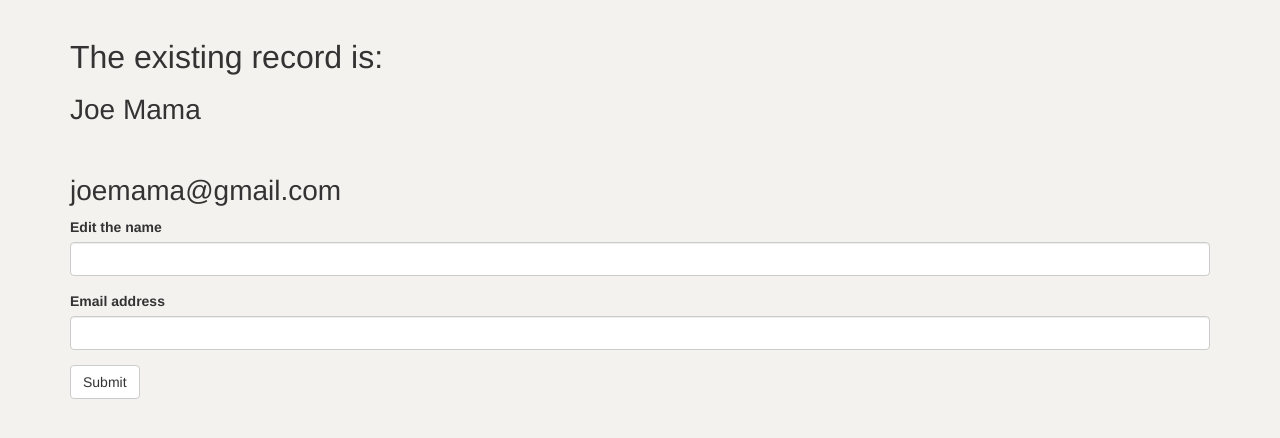
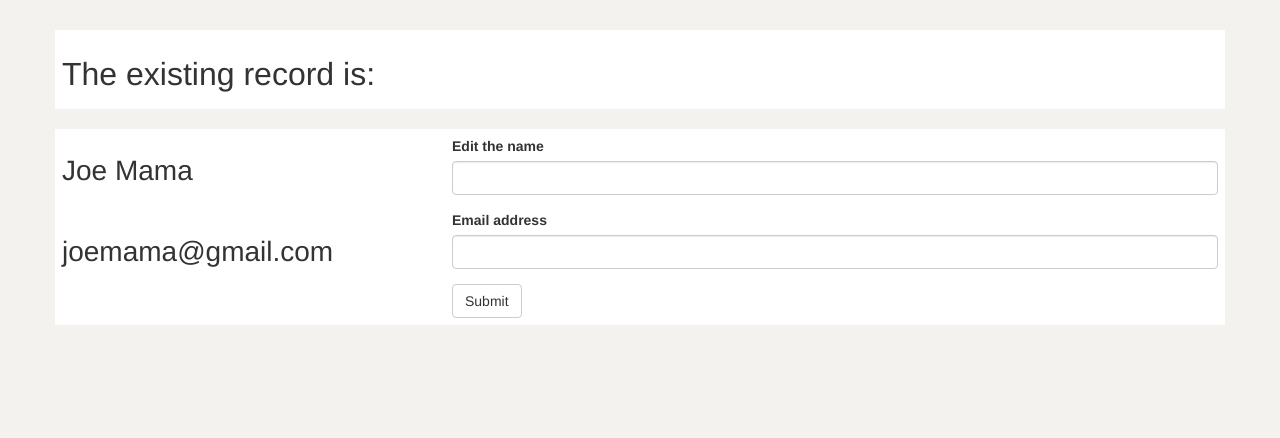
Before and after one commit to lkoblenc/project, a Flask app: page /update/1 in a window 1280 px wide. Shown: the part 52-490 px from the top of the page. Run offline with Flask 2, Linux system fonts and the light colour scheme; data comes from the database, SQL or seed files in the repository; both versions use the stored data as it was after the commit; some libraries are stand-ins or nearby versions.

Commit message:
added styling to edit.html

```diff
--- a/static/styles.css
+++ b/static/styles.css
@@ -23,6 +23,7 @@ body {
 .bg-layout {
 	background-color: white;
 	/*border-radius: 10px;*/
+	padding: 7px;
 }
 .degrees ul, .courses ul {
 	list-style-type: none;
--- a/templates/edit.html
+++ b/templates/edit.html
@@ -5,15 +5,20 @@
 {% block page_content %}
 <div class="container">
 
-<h1>The existing record is:</h1>
-<h2>{{contact.name}}</h2>
-<br>
-<h2>{{contact.email}}</h2>
+	<div class="row display-flex">
+		<div class="bg-layout col-lg-12 col-md-12 col-xs-12">
+			<h1>The existing record is:</h1>
+		</div>
+		<div class="bg-layout col-lg-4 col-md-12 col-xs-12">
 
-
-{{ wtf.quick_form(update_form) }}
-
-
+			<h2>{{contact.name}}</h2>
+			<br>
+			<h2>{{contact.email}}</h2>
+		</div>
+		<div class="bg-layout col-lg-8 col-md-12 col-xs-12">
+			{{ wtf.quick_form(update_form) }}
+		</div>
+	</div>
 
 
 </div>
--- a/templates/index.html
+++ b/templates/index.html
@@ -9,7 +9,7 @@
 			<div class ="bg-layout col-lg-6 col-md-6 col-xs-12">
 				<!-- <header class="row"> -->
 						<h1> Welcome to Our Site! </h1>
-						<h2 class="title"> What website would you like to build today? </h2>
+						<h2 class="title"> What website would you like built? </h2>
 				<!-- </header> -->
 			</div>
 			<div class ="bg-layout col-lg-6 col-md-6 col-xs-12 ">
```
Also changed, not shown: contact.db.
